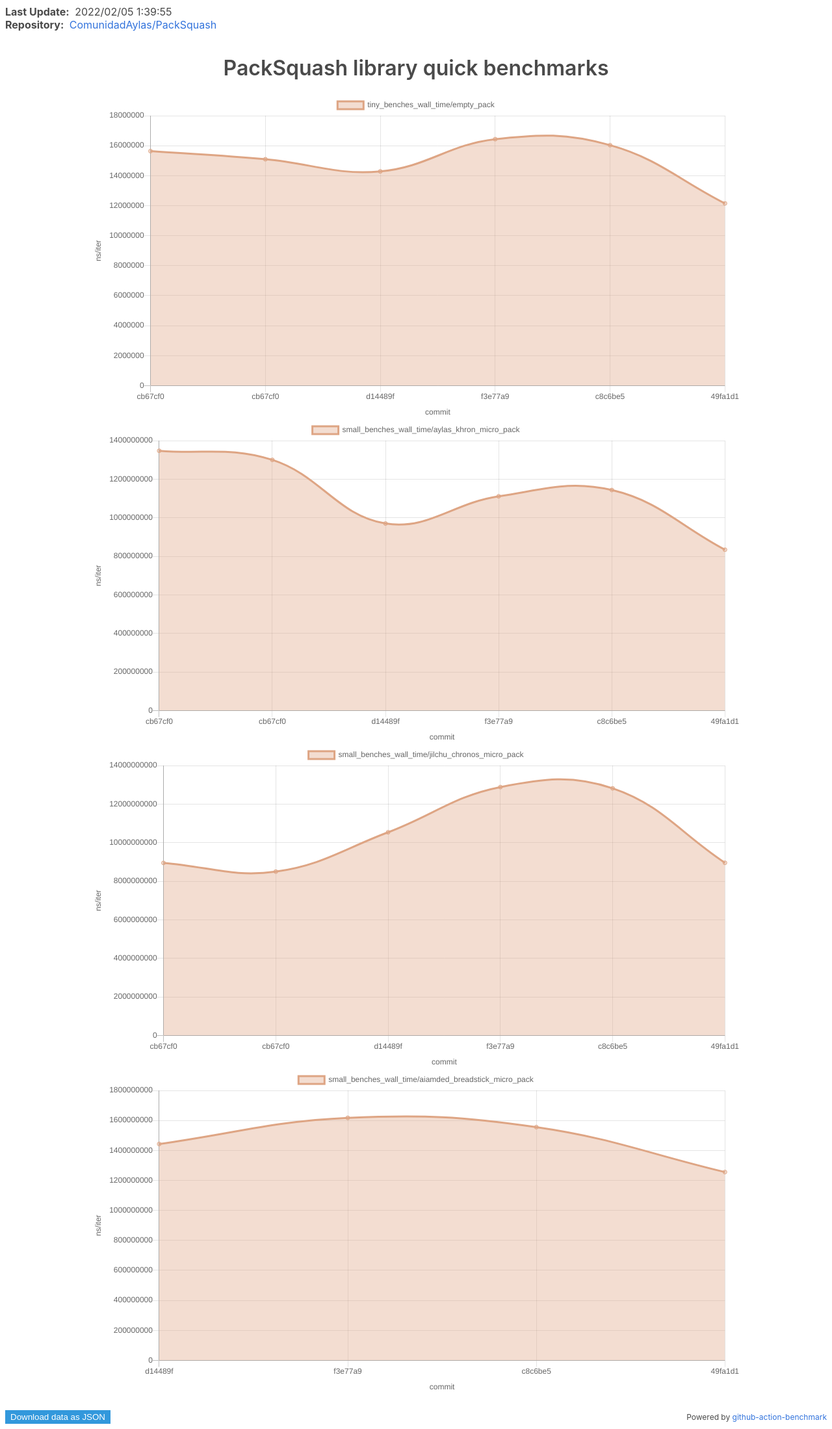
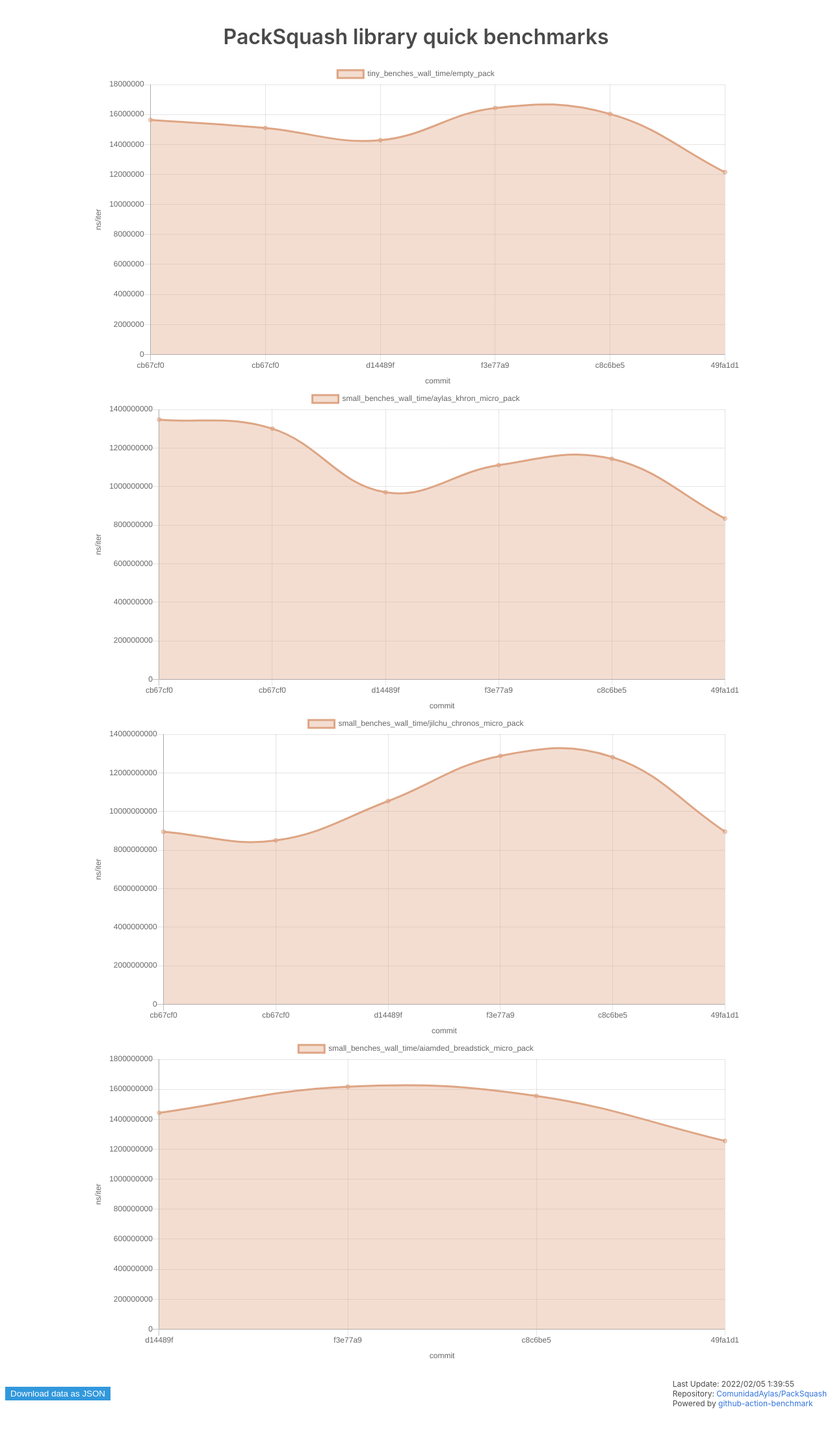
Before and after one commit to ComunidadAylas/PackSquash, a Jekyll site: the page dev/benches/index.html, which Jekyll copies as it is, in a window 1280 px wide. Shown: the whole page at 65% size. Built offline with Jekyll 4.4.1, drawn with Linux system fonts in a browser that asks for light colours; after the commit the page ends 2175 px from its top, so only the background shows below that.

Commit message:
Move header contents to footer

```diff
--- a/dev/benches/index.html
+++ b/dev/benches/index.html
@@ -16,15 +16,14 @@
         font-size: 1em;
         font-weight: 400;
       }
-      header {
-        margin-bottom: 8px;
-        display: flex;
-        flex-direction: column;
-      }
       main {
         width: 100%;
         display: flex;
         flex-direction: column;
+      }
+      footer {
+        display: flex;
+        justify-content: space-between;
       }
       a {
         color: #3273dc;
@@ -45,9 +44,6 @@
         background-color: #2793da;
         flex: none;
       }
-      .spacer {
-        flex: auto;
-      }
       .small {
         font-size: 0.75rem;
       }
@@ -55,9 +51,8 @@
         margin-top: 16px;
         display: flex;
         align-items: center;
-      }
-      .header-label {
-        margin-right: 4px;
+        flex-wrap: wrap;
+        grid-gap: 4px;
       }
       .benchmark-set {
         margin: 8px 0;
@@ -87,21 +82,20 @@
   </head>
 
   <body>
-    <header id="header">
-      <div class="header-item">
-        <strong class="header-label">Last Update:</strong>
-        <span id="last-update"></span>
-      </div>
-      <div class="header-item">
-        <strong class="header-label">Repository:</strong>
-        <a id="repository-link" rel="noopener"></a>
-      </div>
-    </header>
     <main id="main"></main>
     <footer>
       <button id="dl-button">Download data as JSON</button>
-      <div class="spacer"></div>
-      <div class="small">Powered by <a rel="noopener" href="https://github.com/marketplace/actions/continuous-benchmark">github-action-benchmark</a></div>
+      <div class="small">
+        <div>
+          <span>Last Update:</span>
+          <span id="last-update"></span>
+        </div>
+        <div>
+          <span>Repository:</span>
+          <a id="repository-link" rel="noopener"></a>
+        </div>
+        <div>Powered by <a rel="noopener" href="https://github.com/marketplace/actions/continuous-benchmark">github-action-benchmark</a></div>
+      </div>
     </footer>
 
     <script src="https://cdn.jsdelivr.net/npm/chart.js@2.9.2/dist/Chart.min.js"></script>
```
